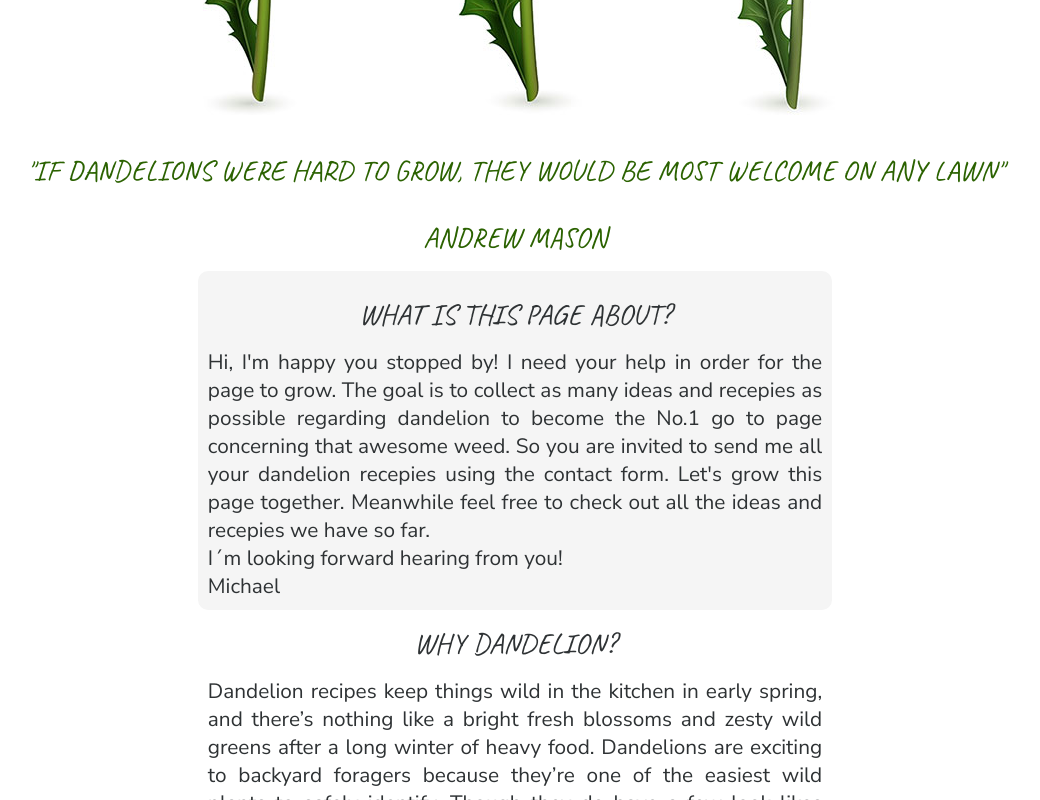
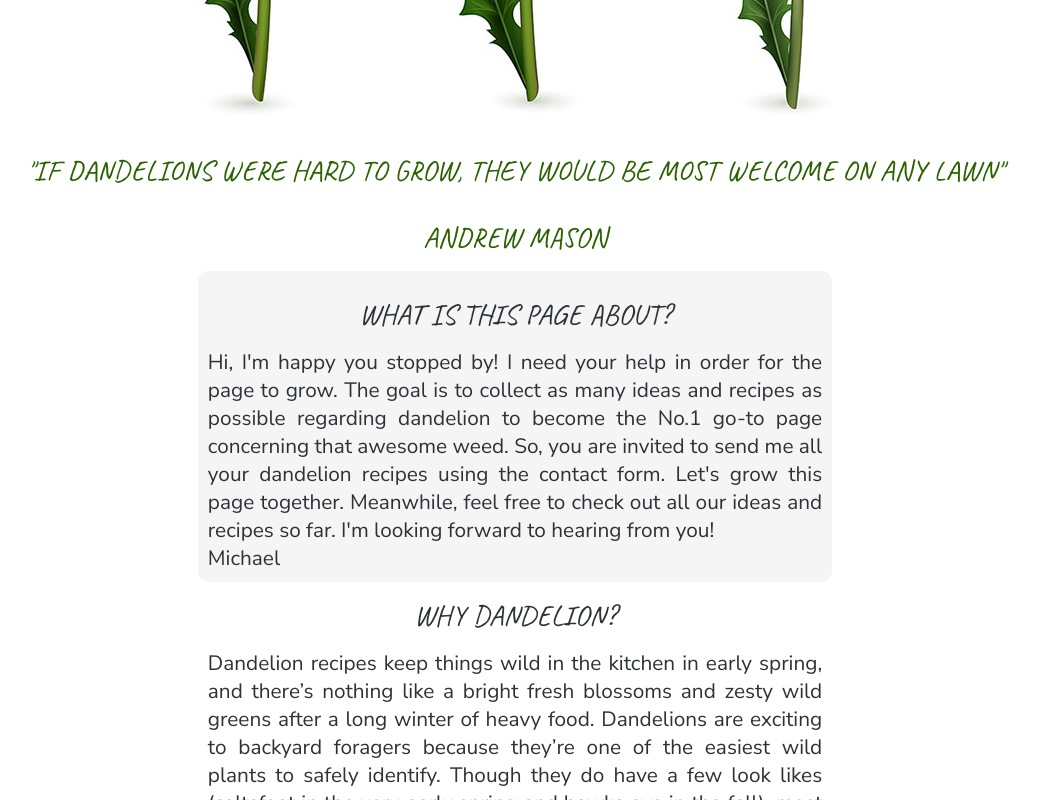
Before and after one commit to michaelhochlan/portfolio-one, a plain HTML site: page index.html in a window 1280 px wide. Shown: the part 447-1247 px from the top of the page, without its empty margins (125-1165 px from the left). Drawn offline with Linux system fonts and the light colour scheme.

Commit message:
Check the "What is this page about" with Grammerly and replace the text

```diff
--- a/index.html
+++ b/index.html
@@ -77,11 +77,7 @@
 
                 <h2>What is this page about?</h2>
 
-                <p id="why-link">Hi, I'm happy you stopped by! I need your help in order for the page to grow.
-                    The goal is to collect as many ideas and recepies as possible regarding dandelion to become
-                    the No.1 go to page concerning that awesome weed. So you are invited to send me all your
-                    dandelion recepies using the contact form. Let's grow this page together. Meanwhile
-                    feel free to check out all the ideas and recepies we have so far.<br>I´m looking forward hearing from you!<br>Michael
+                <p id="why-link">Hi, I'm happy you stopped by! I need your help in order for the page to grow. The goal is to collect as many ideas and recipes as possible regarding dandelion to become the No.1 go-to page concerning that awesome weed. So, you are invited to send me all your dandelion recipes using the contact form. Let's grow this page together. Meanwhile, feel free to check out all our ideas and recipes so far. I'm looking forward to hearing from you!<br>Michael
                 </p>
 
             </div>
```
